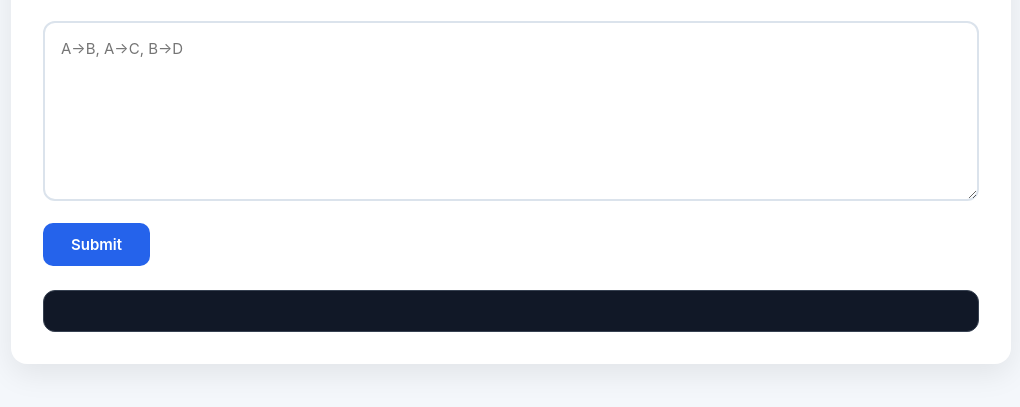
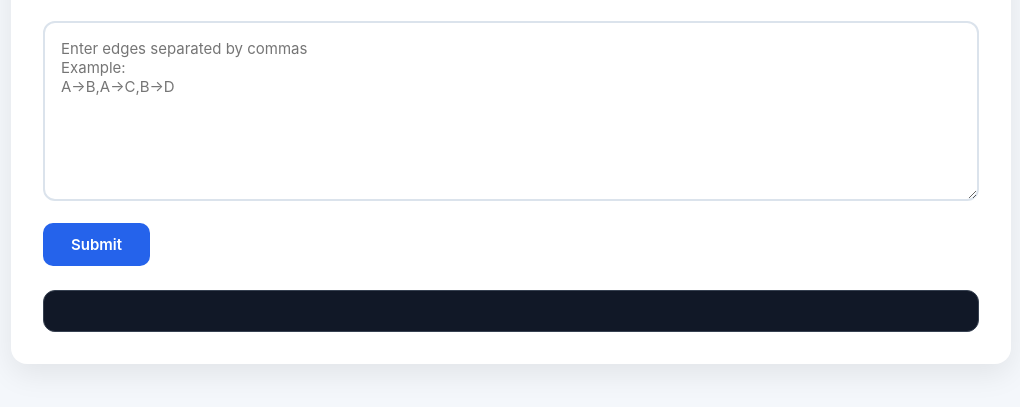
Before and after one commit to devang-kumar/bajaj-drive, a plain HTML site: page frontend/index.html in a window 1280 px wide. Shown: the part 121-528 px from the top of the page, without its empty margins (129-1149 px from the left). Drawn offline with Linux system fonts and the light colour scheme.

Commit message:
making placeholder more explanable

```diff
--- a/frontend/index.html
+++ b/frontend/index.html
@@ -8,7 +8,9 @@
 <body>
 <div class="container">
 <h1>Hierarchy Analyzer</h1>
-<textarea id="nodes" placeholder="A->B, A->C, B->D"></textarea>
+<textarea id="nodes" placeholder="Enter edges separated by commas
+Example:
+A->B,A->C,B->D"></textarea>
 <button id="submitBtn">Submit</button>
 <div id="error"></div>
 <pre id="result"></pre>
```
